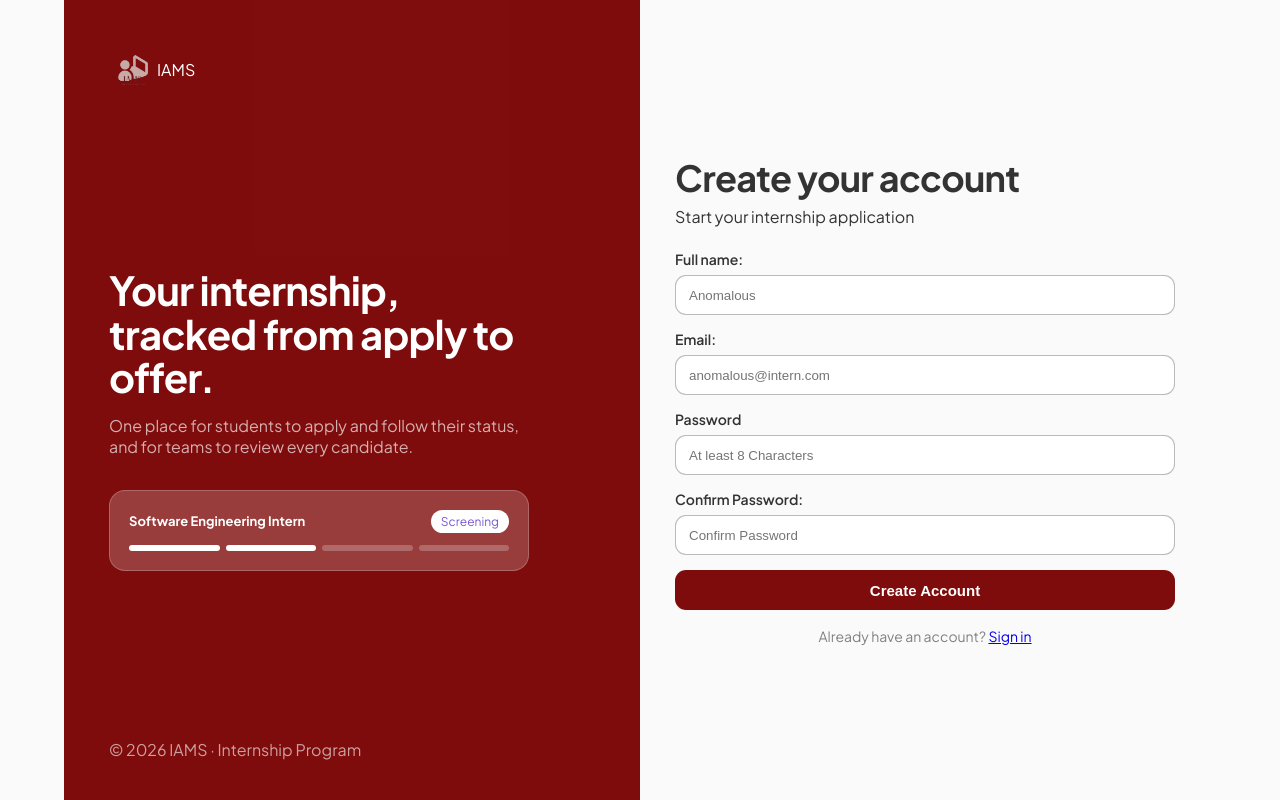
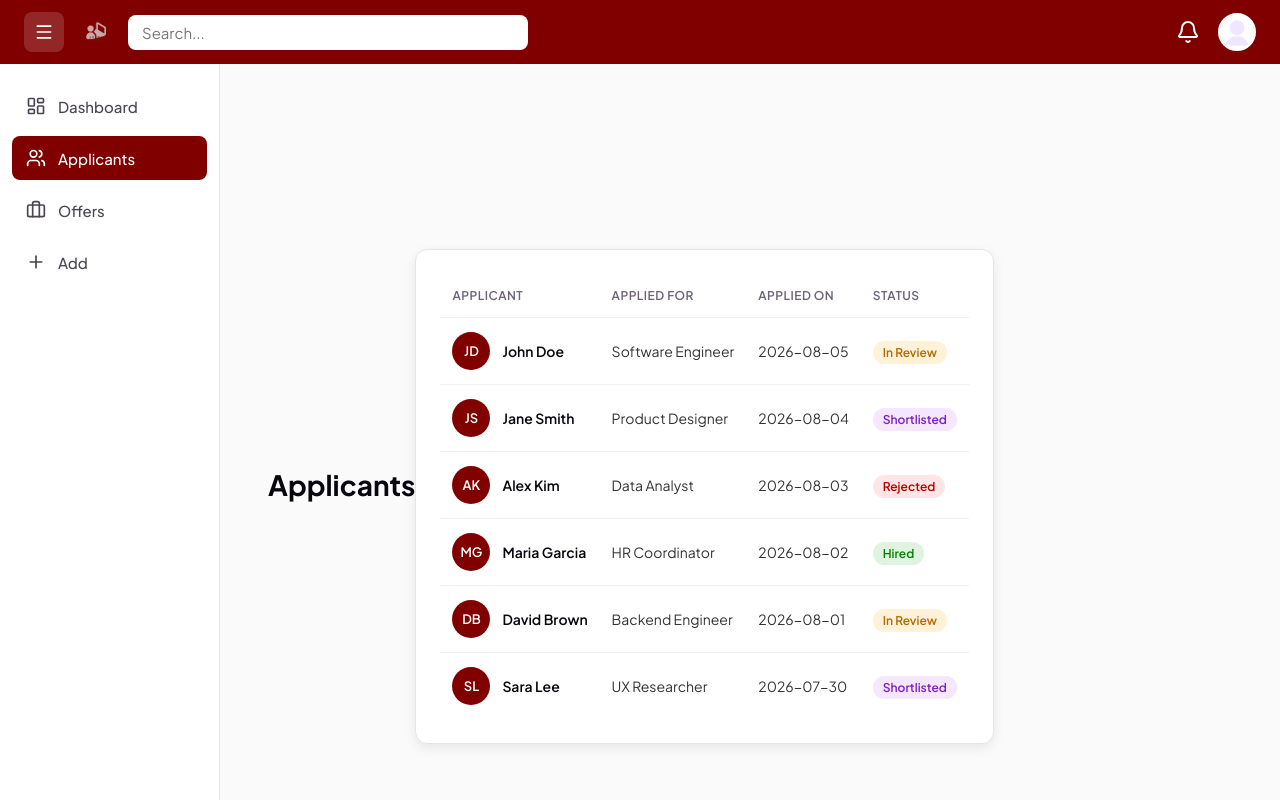
Before and after one commit to TaigaRaider/IAMS, a React (Vite) app in the folder client/: page /applicants in a window 1280 px wide. Shown: the top 800 px of the page. Built offline with nearby package versions, Linux system fonts and the light colour scheme.

Commit message:
Route signup and login to applicant dashboard

```diff
--- a/client/src/App.jsx
+++ b/client/src/App.jsx
@@ -10,19 +10,85 @@ import {
 } from "lucide-react";
 import Dashboard from "./screens/Dashboard.jsx";
 import ApplicantsPage from "./screens/ApplicantsPage.jsx";
-import "./App.css";
 import { SignUpPage } from "./screens/SignUpPage";
 import { LoginPage } from "./screens/LoginPage";
+import "./App.css";
 
-function App() {
+function DashboardLayout() {
   const [collapsed, setCollapsed] = useState(false);
 
   return (
     <>
-      <SignUpPage />
-      <LoginPage />
+      <header>
+        <button
+          className="menu-btn"
+          onClick={() => setCollapsed(!collapsed)}
+          aria-label="Toggle sidebar"
+        >
+          <Menu />
+        </button>
+        <img src="/iamslogo.png" alt="Logo" className="logo" />
+        <input type="text" placeholder="Search..." />
+        <div className="actions">
+          <Bell className="bell" />
+          <svg className="avatar" viewBox="0 0 64 64" aria-hidden="true">
+            <circle cx="32" cy="24" r="14" fill="#f0e6ff" />
+            <path d="M10 58c4-14 12-18 22-18s18 4 22 18" fill="#f0e6ff" />
+          </svg>
+        </div>
+      </header>
+      <div className="layout">
+        <aside className={collapsed ? "sidebar collapsed" : "sidebar"}>
+          <nav>
+            <NavLink
+              to="/"
+              className={({ isActive }) => `nav-item${isActive ? " active" : ""}`}
+            >
+              <LayoutDashboard />
+              <span>Dashboard</span>
+            </NavLink>
+            <NavLink
+              to="/applicants"
+              className={({ isActive }) => `nav-item${isActive ? " active" : ""}`}
+            >
+              <Users />
+              <span>Applicants</span>
+            </NavLink>
+            <NavLink
+              to="/offers"
+              className={({ isActive }) => `nav-item${isActive ? " active" : ""}`}
+            >
+              <Briefcase />
+              <span>Offers</span>
+            </NavLink>
+            <NavLink
+              to="/add"
+              className={({ isActive }) => `nav-item${isActive ? " active" : ""}`}
+            >
+              <Plus />
+              <span>Add</span>
+            </NavLink>
+          </nav>
+        </aside>
+        <main className="content">
+          <Routes>
+            <Route path="/" element={<Dashboard />} />
+            <Route path="/applicants" element={<ApplicantsPage />} />
+          </Routes>
+        </main>
+      </div>
     </>
   );
 }
 
+function App() {
+  return (
+    <Routes>
+      <Route path="/signup" element={<SignUpPage />} />
+      <Route path="/login" element={<LoginPage />} />
+      <Route path="/*" element={<DashboardLayout />} />
+    </Routes>
+  );
+}
+
 export default App;
--- a/client/src/components/LoginForm.jsx
+++ b/client/src/components/LoginForm.jsx
@@ -1,3 +1,5 @@
+import { Link } from "react-router-dom";
+
 export const LoginForm = () => {
   return (
     <div className="form login-form">
@@ -30,7 +32,7 @@ export const LoginForm = () => {
 
         <div className="reference">
           <span className="signup-reference">
-            Don't have an account? <a href="/signup">Sign up</a>
+            Don't have an account? <Link to="/signup">Sign up</Link>
           </span>
         </div>
       </form>
--- a/client/src/components/SignUpForm.jsx
+++ b/client/src/components/SignUpForm.jsx
@@ -1,9 +1,18 @@
+import { useNavigate, Link } from "react-router-dom";
+
 export const SignUpForm = () => {
+  const navigate = useNavigate();
+
+  const handleSubmit = (e) => {
+    e.preventDefault();
+    navigate("/");
+  };
+
   return (
     <div className="form signup-form">
       <h2>Create your account</h2>
       <p>Start your internship application</p>
-      <form className="access-form" method="POST">
+      <form className="access-form" method="POST" onSubmit={handleSubmit}>
         <label className="label username-label" htmlFor="ful-name-field">
           Full name:
         </label>
@@ -55,7 +64,7 @@ export const SignUpForm = () => {
         <div className="reference"></div>
         <div className="reference">
           <span className="signup-reference">
-            Already have an account? <a href="/login">Sign in</a>
+            Already have an account? <Link to="/login">Sign in</Link>
           </span>
         </div>
       </form>
--- a/client/src/screens/ApplicantsPage.jsx
+++ b/client/src/screens/ApplicantsPage.jsx
@@ -1,10 +1,46 @@
 const applicants = [
-  { id: 1, name: "John Doe", role: "Software Engineer", status: "In Review", applied: "2026-08-05" },
-  { id: 2, name: "Jane Smith", role: "Product Designer", status: "Shortlisted", applied: "2026-08-04" },
-  { id: 3, name: "Alex Kim", role: "Data Analyst", status: "Rejected", applied: "2026-08-03" },
-  { id: 4, name: "Maria Garcia", role: "HR Coordinator", status: "Hired", applied: "2026-08-02" },
-  { id: 5, name: "David Brown", role: "Backend Engineer", status: "In Review", applied: "2026-08-01" },
-  { id: 6, name: "Sara Lee", role: "UX Researcher", status: "Shortlisted", applied: "2026-07-30" },
+  {
+    id: 1,
+    name: "John Doe",
+    role: "Software Engineer",
+    status: "In Review",
+    applied: "2026-08-05",
+  },
+  {
+    id: 2,
+    name: "Jane Smith",
+    role: "Product Designer",
+    status: "Shortlisted",
+    applied: "2026-08-04",
+  },
+  {
+    id: 3,
+    name: "Alex Kim",
+    role: "Data Analyst",
+    status: "Rejected",
+    applied: "2026-08-03",
+  },
+  {
+    id: 4,
+    name: "Maria Garcia",
+    role: "HR Coordinator",
+    status: "Hired",
+    applied: "2026-08-02",
+  },
+  {
+    id: 5,
+    name: "David Brown",
+    role: "Backend Engineer",
+    status: "In Review",
+    applied: "2026-08-01",
+  },
+  {
+    id: 6,
+    name: "Sara Lee",
+    role: "UX Researcher",
+    status: "Shortlisted",
+    applied: "2026-07-30",
+  },
 ];
 
 const initials = (name) =>
@@ -52,7 +88,9 @@ function ApplicantsPage() {
                 <td>{a.role}</td>
                 <td>{a.applied}</td>
                 <td>
-                  <span className={`status ${statusClass(a.status)}`}>{a.status}</span>
+                  <span className={`status ${statusClass(a.status)}`}>
+                    {a.status}
+                  </span>
                 </td>
               </tr>
             ))}
```
